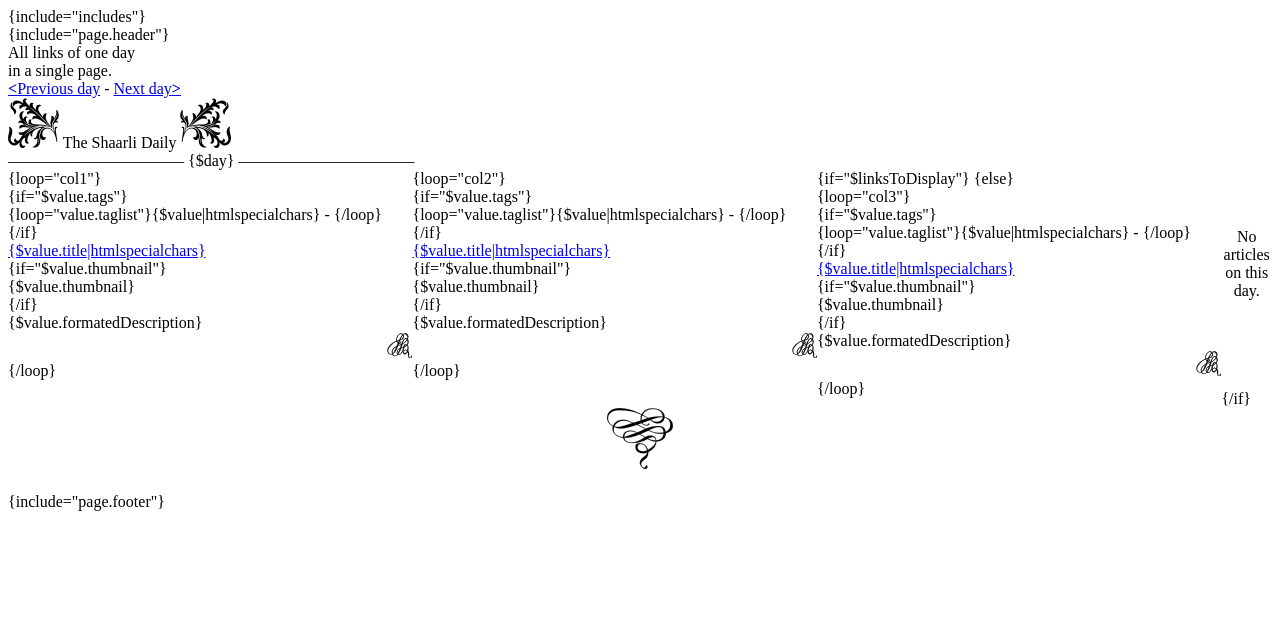
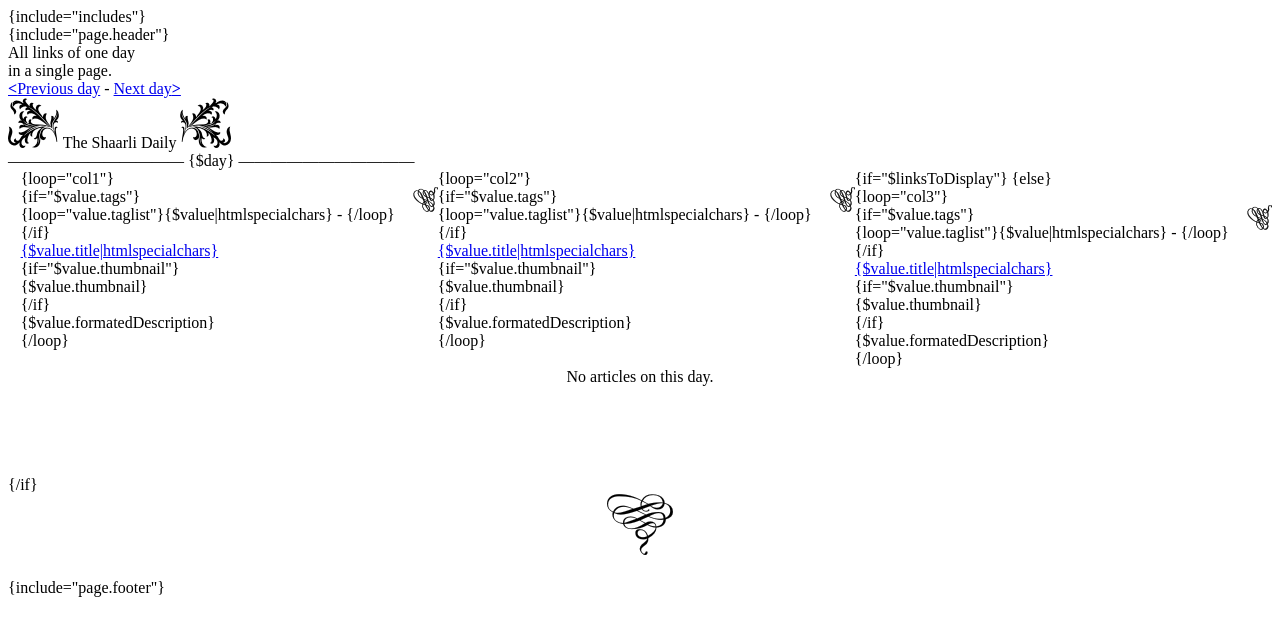
Before and after one commit to yude/Shaarli, a PHP site: page /tpl/daily.html in a window 1280 px wide. Shown: the top 636 px of the page. Run offline with PHP 8.4, Linux system fonts and the light colour scheme.

Commit message:
Version 0.0.36 beta: - Corrected: Improper text color in install form. - Corrected: Error in QRCode url (missing '?') - Changed: Display adjustments in “Daily” page. - Added: Shaarli licence in COPYING

```diff
--- a/tpl/daily.html
+++ b/tpl/daily.html
@@ -14,38 +14,38 @@
     <div style="clear:both;"></div>
 
     {if="$linksToDisplay"}
-        <div style="float:left;position:relative; width:32%;">
+        <div style="float:left;position:relative; width:33%; padding-left:1%;">
         {loop="col1"}
         <div class="dailyEntry">
+            <div style="float:right;position:relative;top:-1px;"><a href="?{$value.linkdate|smallHash}"><img src="../images/squiggle2.png" width="25" height="26" title="permalink" alt="permalink"></a></div>
             {if="$value.tags"}<div class="dailyEntryTags">{loop="value.taglist"}{$value|htmlspecialchars} - {/loop}</div>{/if}
             <div class="dailyEntryTitle"><a href="{$value.url}">{$value.title|htmlspecialchars}</a></div>
             {if="$value.thumbnail"}<div class="dailyEntryThumbnail">{$value.thumbnail}</div>{/if}
             <div class="dailyEntryDescription">{$value.formatedDescription}</div>
-            <div style="width:100%;text-align:right"><a href="?{$value.linkdate|smallHash}"><img src="../images/squiggle.png" width="25" height="26" title="permalink" alt="permalink"></a></div>
         </div>
         {/loop}
         </div>
 
-        <div style="float:left;position:relative; width:32%;">
+        <div style="float:left;position:relative; width:33%;">
         {loop="col2"}
         <div class="dailyEntry">
+            <div style="float:right;position:relative;top:-1px;"><a href="?{$value.linkdate|smallHash}"><img src="../images/squiggle2.png" width="25" height="26" title="permalink" alt="permalink"></a></div>
             {if="$value.tags"}<div class="dailyEntryTags">{loop="value.taglist"}{$value|htmlspecialchars} - {/loop}</div>{/if}
             <div class="dailyEntryTitle"><a href="{$value.url}">{$value.title|htmlspecialchars}</a></div>
             {if="$value.thumbnail"}<div class="dailyEntryThumbnail">{$value.thumbnail}</div>{/if}
             <div class="dailyEntryDescription">{$value.formatedDescription}</div>
-            <div style="width:100%;text-align:right"><a href="?{$value.linkdate|smallHash}"><img src="../images/squiggle.png" width="25" height="26" title="permalink" alt="permalink"></a></div>
         </div>
         {/loop}
         </div>
 
-        <div style="float:left;position:relative; width:32%;">
+        <div style="float:left;position:relative; width:33%;">
         {loop="col3"}
         <div class="dailyEntry">
+            <div style="float:right;position:relative;top:-1px;"><a href="?{$value.linkdate|smallHash}"><img src="../images/squiggle2.png" width="25" height="26" title="permalink" alt="permalink"></a></div>
             {if="$value.tags"}<div class="dailyEntryTags">{loop="value.taglist"}{$value|htmlspecialchars} - {/loop}</div>{/if}
             <div class="dailyEntryTitle"><a href="{$value.url}">{$value.title|htmlspecialchars}</a></div>
             {if="$value.thumbnail"}<div class="dailyEntryThumbnail">{$value.thumbnail}</div>{/if}
             <div class="dailyEntryDescription">{$value.formatedDescription}</div>
-            <div style="width:100%;text-align:right"><a href="?{$value.linkdate|smallHash}"><img src="../images/squiggle.png" width="25" height="26" title="permalink" alt="permalink"></a></div>
         </div>
         {/loop}
         </div>
--- a/tpl/linklist.html
+++ b/tpl/linklist.html
@@ -42,7 +42,7 @@
                 {else}
                     <span class="linkdate" title="Short link here"><a href="?{$value.linkdate|smallHash}">permalink</a> - </span>
                 {/if}
-                <div style="position:relative;display:inline;"><a href="http://invx.com/code/qrcode/?code={$scripturl|urlencode}%2F{$value.linkdate|smallHash}&width=200&height=200" onclick="return false;" class="qrcode"><img src="images/qrcode.png#" width="13" height="13" title="QR-Code"></a></div> -
+                <div style="position:relative;display:inline;"><a href="http://invx.com/code/qrcode/?code={$scripturl|urlencode}%3F{$value.linkdate|smallHash}&width=200&height=200" onclick="return false;" class="qrcode"><img src="images/qrcode.png#" width="13" height="13" title="QR-Code"></a></div> -
                 <span class="linkurl" title="Short link">{$value.url|htmlspecialchars}</span><br>
                 {if="$value.tags"}
                     <div class="linktaglist">
```
Also changed, not shown: inc/shaarli.css (+8 -2 lines), index.php (+7 -5 lines), images/squiggle2.png (added), 1 other file.
